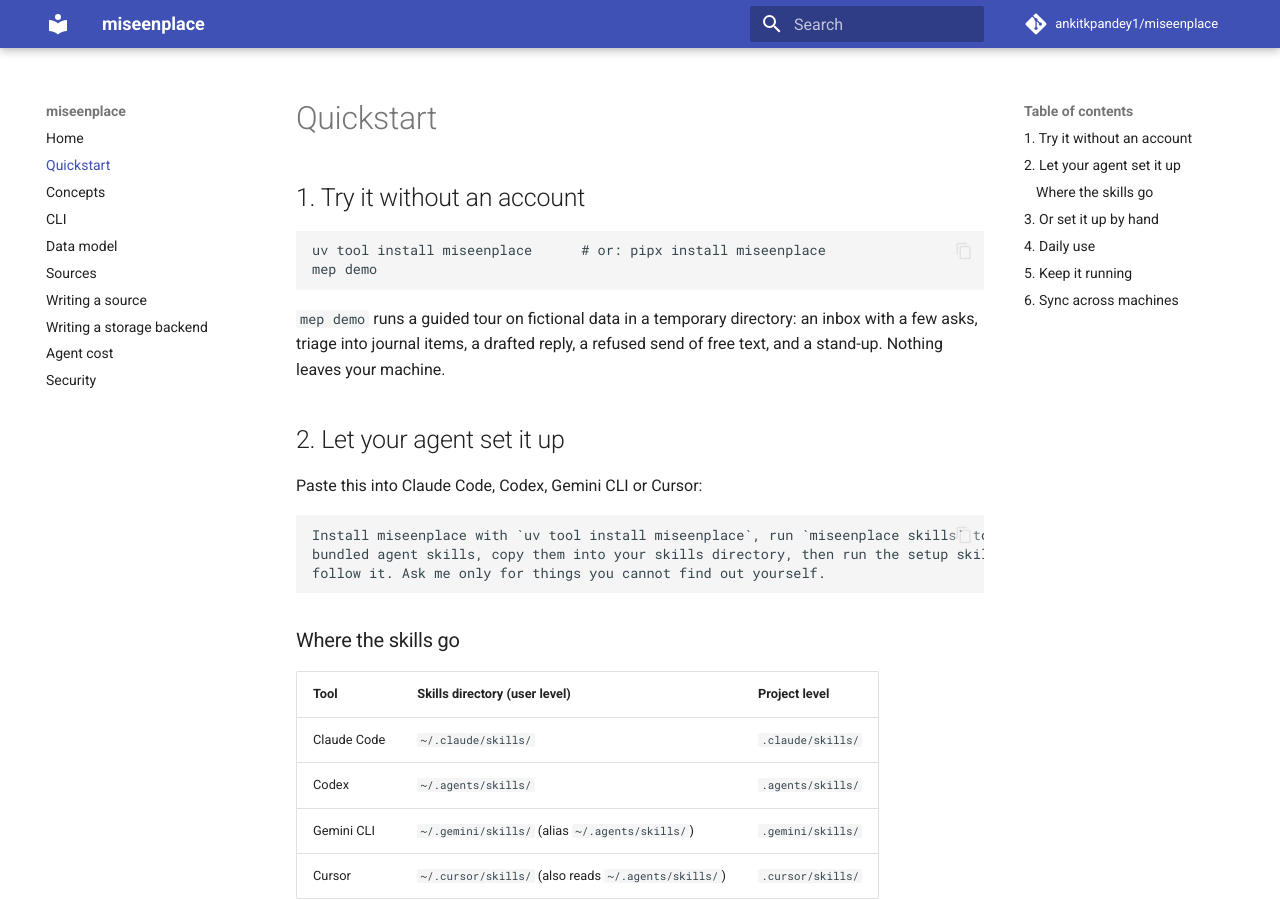
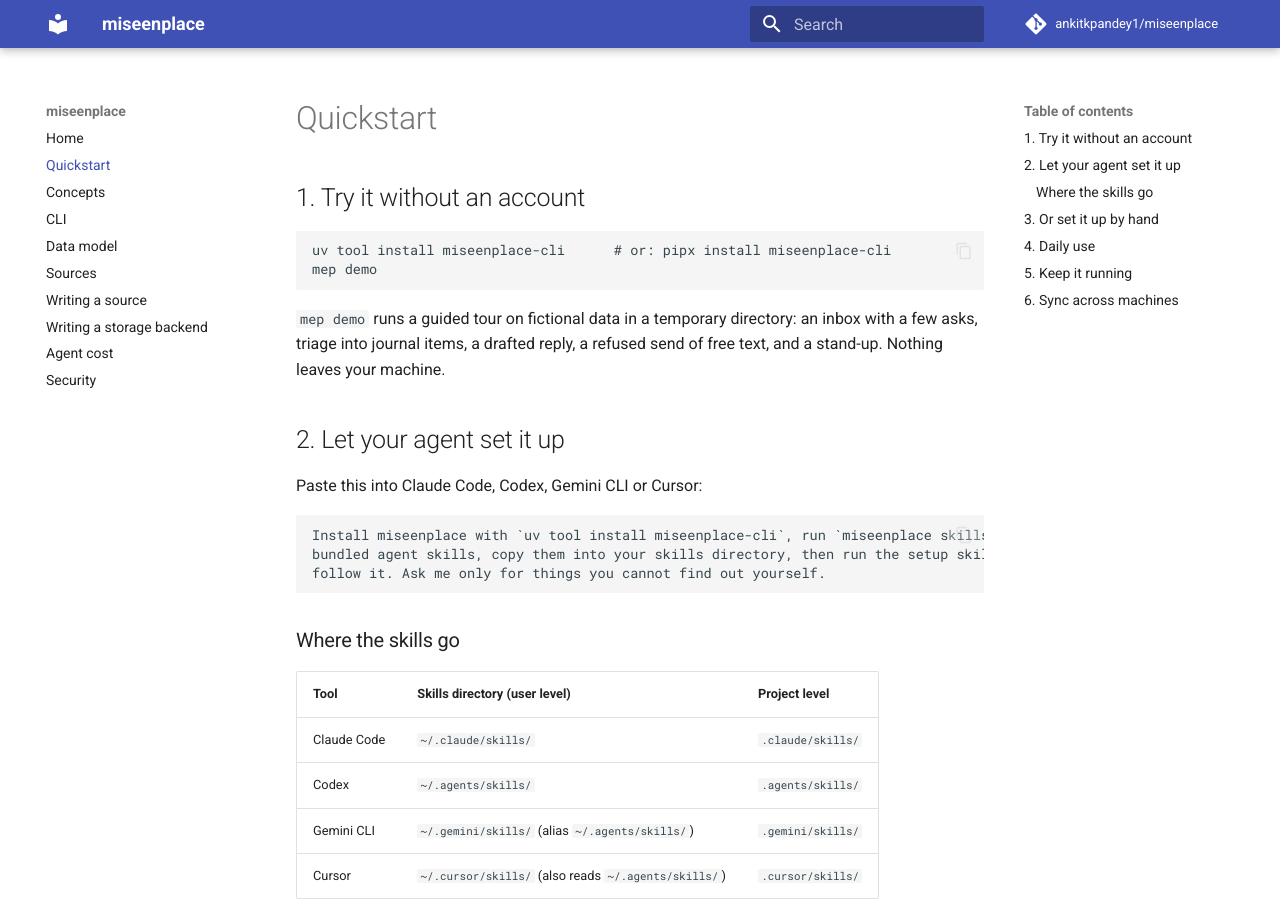
Before and after one commit to ankitkpandey1/miseenplace, an MkDocs documentation site: the page built from docs/quickstart.md, in a window 1280 px wide and 900 px high. Built offline with MkDocs 1.6.1 and Material for MkDocs 9.7.7, drawn with Linux system fonts in a browser that asks for light colours; comment, search, counter and statistics services are not loaded.

Commit message:
0.1.1: publish on PyPI as miseenplace-cli

````diff
--- a/docs/quickstart.md
+++ b/docs/quickstart.md
@@ -7,7 +7,7 @@
 ## 1. Try it without an account
 
 ```bash
-uv tool install miseenplace      # or: pipx install miseenplace
+uv tool install miseenplace-cli      # or: pipx install miseenplace-cli
 mep demo
 ```
 
@@ -18,7 +18,7 @@
 Paste this into Claude Code, Codex, Gemini CLI or Cursor:
 
 ```text
-Install miseenplace with `uv tool install miseenplace`, run `miseenplace skills` to find the
+Install miseenplace with `uv tool install miseenplace-cli`, run `miseenplace skills` to find the
 bundled agent skills, copy them into your skills directory, then run the setup skill and
 follow it. Ask me only for things you cannot find out yourself.
 ```
--- a/pyproject.toml
+++ b/pyproject.toml
@@ -3,8 +3,8 @@
 build-backend = "hatchling.build"
 
 [project]
-name = "miseenplace"
-version = "0.1.0"
+name = "miseenplace-cli"
+version = "0.1.1"
 description = "Every ask, in its place. A chef's mise en place for your workday: the asks, promises and nudges from chat, laid out before the day starts. Agent-native."
 readme = "README.md"
 license = "Apache-2.0"
--- a/src/miseenplace/__init__.py
+++ b/src/miseenplace/__init__.py
@@ -1,3 +1,3 @@
 """miseenplace: every ask, in its place."""
 
-__version__ = "0.1.0"
+__version__ = "0.1.1"
````
Also changed, not shown: CHANGELOG.md (+4 -0 lines), README.md (+4 -4 lines), docs/index.md (+1 -1 lines), docs/launch.md (+2 -2 lines), llms-full.txt (+7 -7 lines), skills/setup/SKILL.md (+1 -1 lines), .github/release-notes/v0.1.1.md (added), 4 other files.
